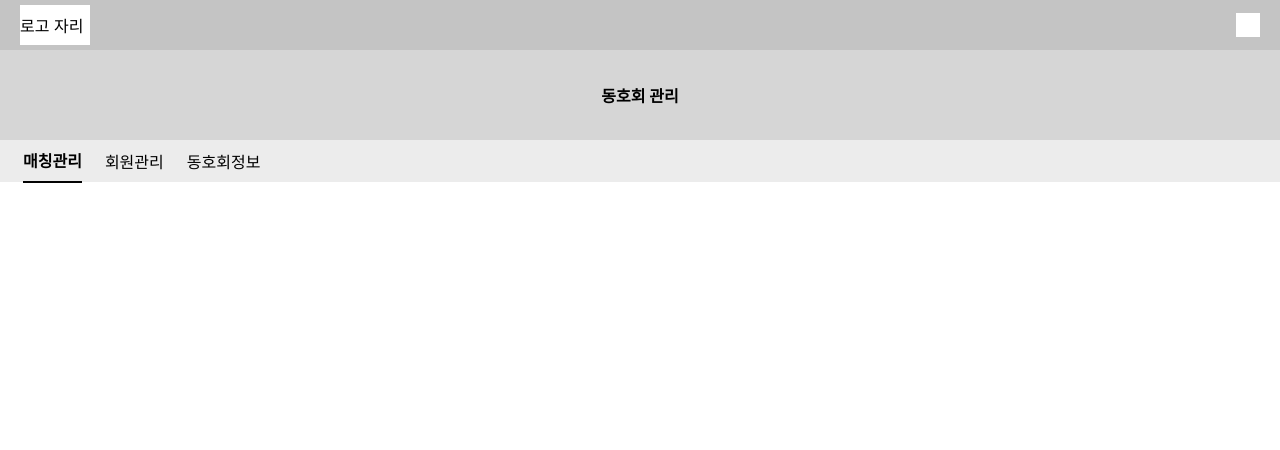
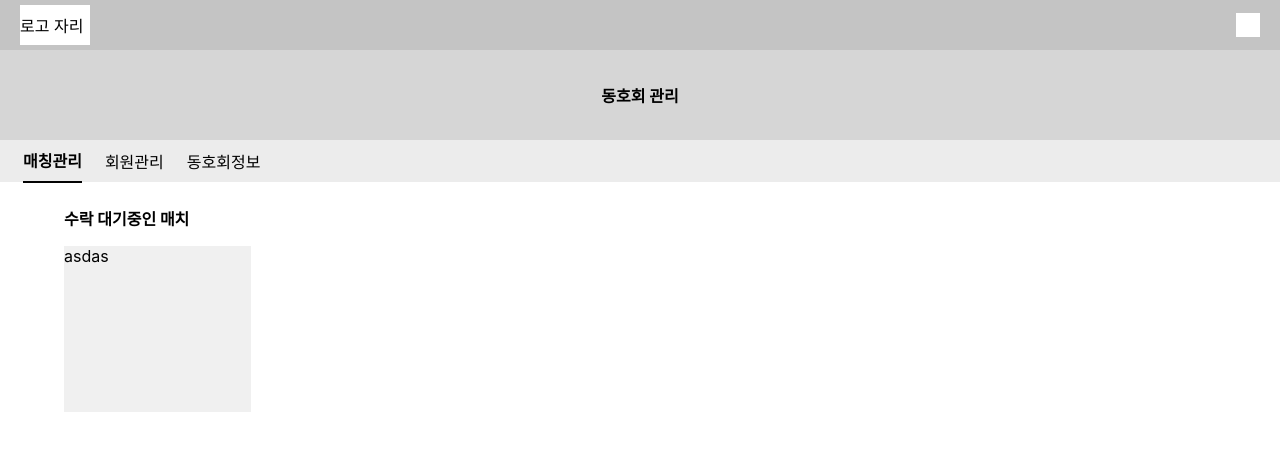
Before and after one commit to dsm-football/football-frontend, a React (Create React App) app: page /club/management in a window 1280 px wide. Shown: the top 450 px of the page. Built offline with nearby package versions, Linux system fonts and the light colour scheme.

Commit message:
⚡️ :: 매칭 목록 추가

```diff
--- a/src/components/clubManagement/ClubManagement.tsx
+++ b/src/components/clubManagement/ClubManagement.tsx
@@ -18,7 +18,14 @@ const ClubManagement = () => {
           </ul>
         </S.ClubManageList>
         <S.MatchingList>
-
+          <div>
+            <h3>수락 대기중인 매치</h3>
+            <S.WaitAcceptList>
+              <S.MatchingCardContainer>
+                <p>asdas</p>
+              </S.MatchingCardContainer>
+            </S.WaitAcceptList>
+          </div>
         </S.MatchingList>
       </section>
     </>
--- a/src/components/clubManagement/style.tsx
+++ b/src/components/clubManagement/style.tsx
@@ -37,5 +37,24 @@ export const ClubManageList = styled.div`
 `
 
 export const MatchingList = styled.div`
+  width: 90%;
+  position: relative;
+  margin: auto;
 
+  & h3{
+    font-size: 16px;
+    margin: 0;
+    margin-top: 24px;
+  }
 `
+
+export const WaitAcceptList = styled.div`
+  width: 100%;
+  overflow-x: scroll;
+`
+
+export const MatchingCardContainer = styled.div`
+  width: 187px;
+  height: 166px;
+  background-color: #F0F0F0;
+`
```
